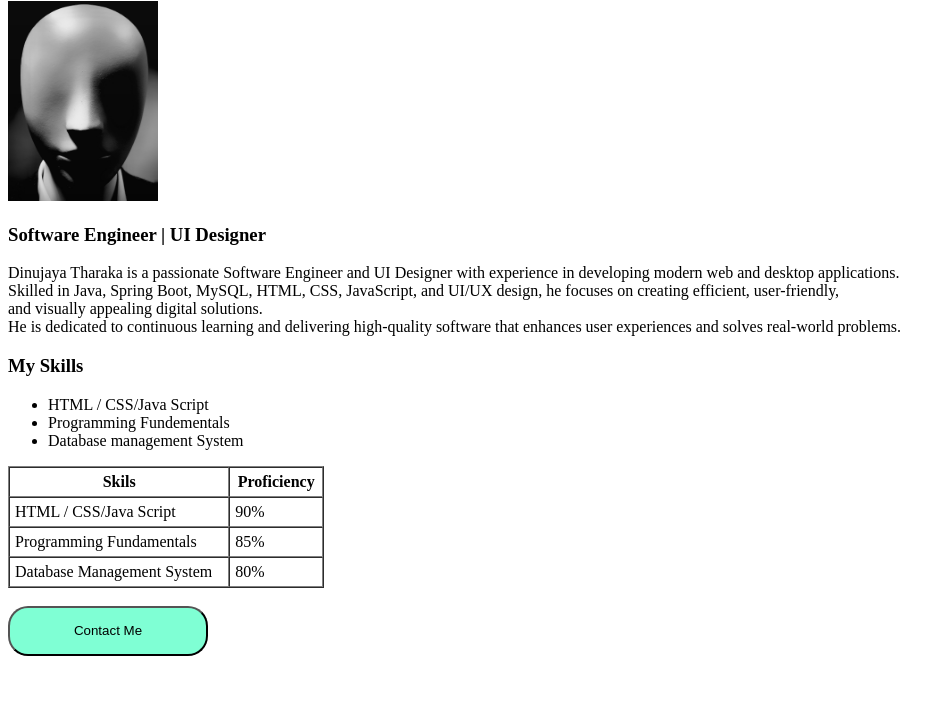
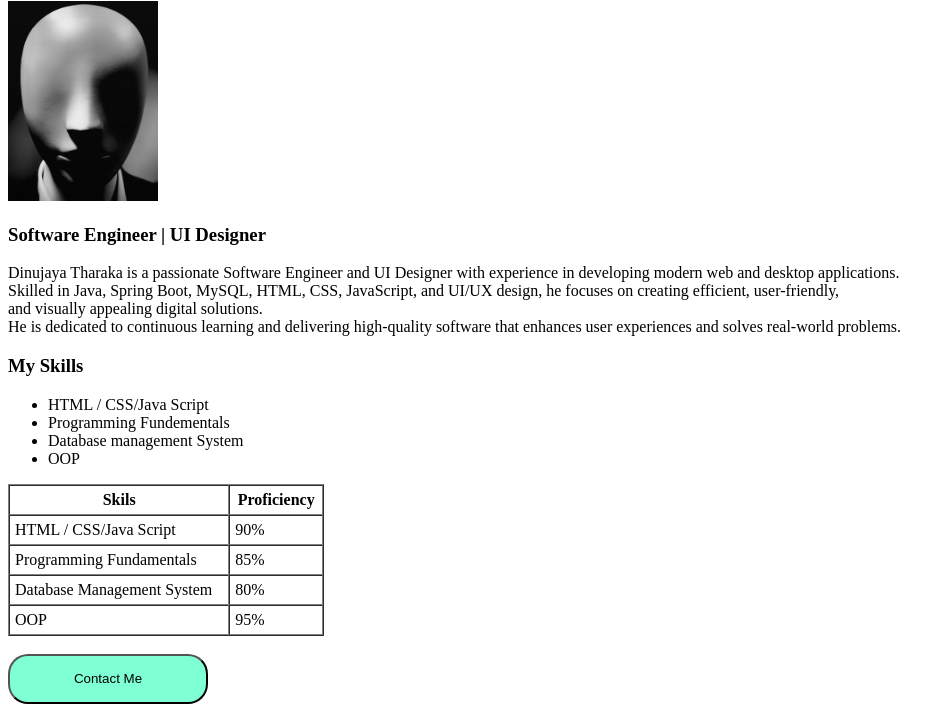
Before and after one commit to Dinujaya2001/sample_web_portfolio, a plain HTML site: page index.html in a window 1280 px wide. Shown: the part 79-800 px from the top of the page, without its empty margins (0-952 px from the left). Drawn offline with Linux system fonts and the light colour scheme.

Commit message:
Add OOP skill and proficiency to skills section😊

```diff
--- a/index.html
+++ b/index.html
@@ -21,6 +21,7 @@
         <li>HTML / CSS/Java Script </li>
         <li>Programming Fundementals</li>
         <li>Database management System</li>
+        <li>OOP</li>
     </ul>
     <table border="1" width="25%" cellpadding="5" cellspacing="0">
         <tr>
@@ -39,6 +40,9 @@
             <td>Database Management System</td>
             <td>80%</td>
         </tr>
+        <tr>
+            <td>OOP</td>
+            <td>95%</td>
 
 
     </table>
```
